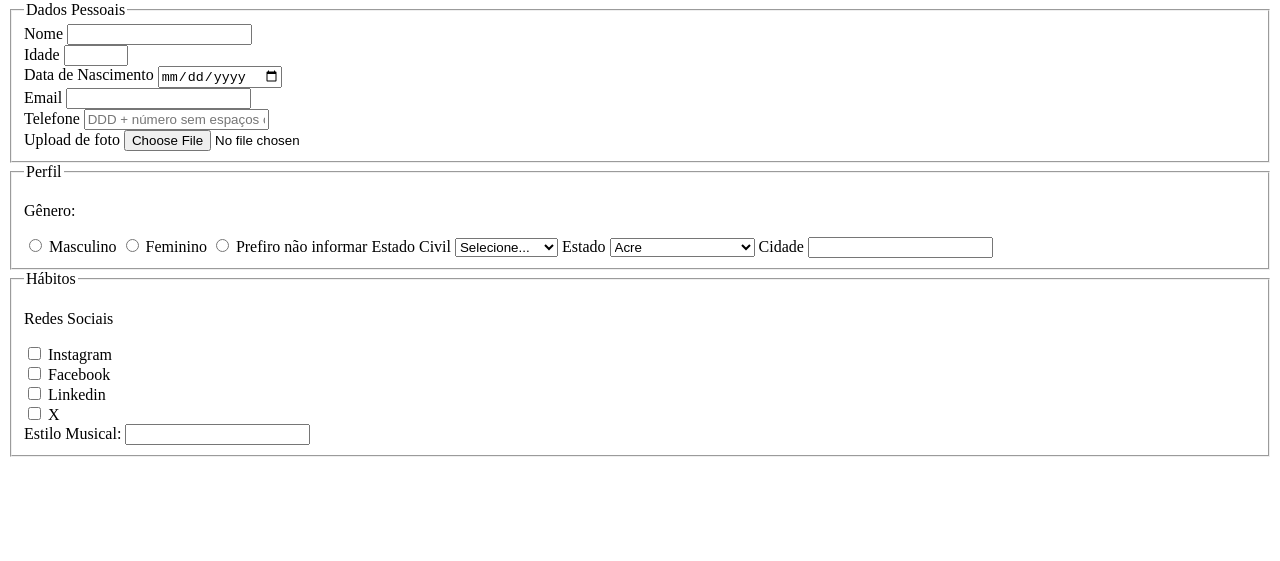
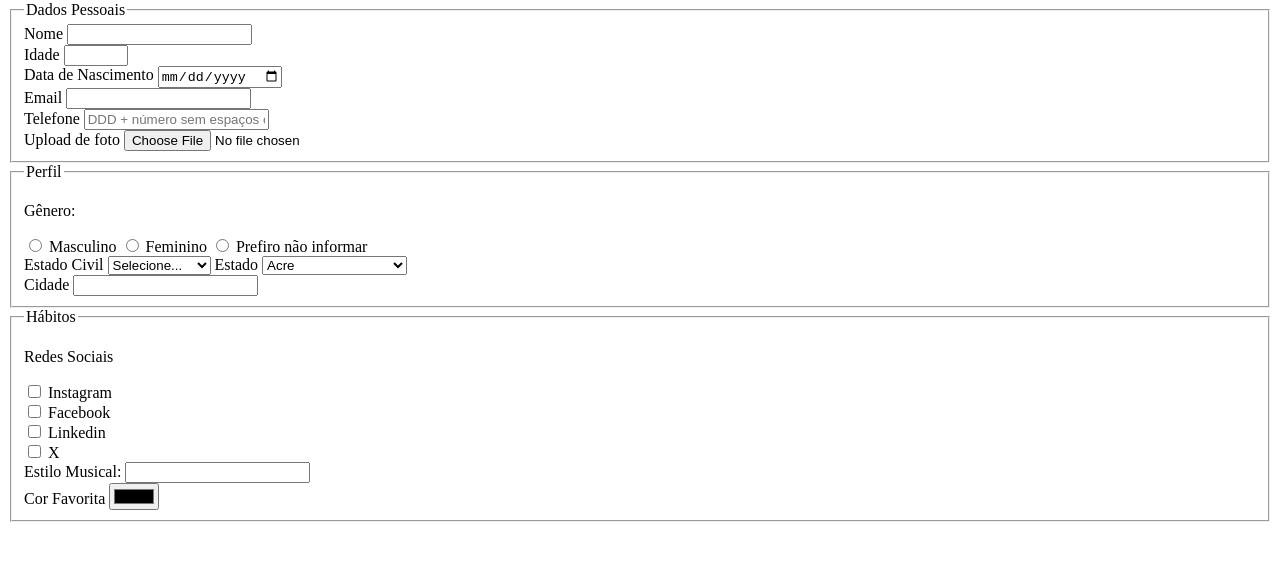
Before and after one commit to lpwesley/pesquisa-culturama, a plain HTML site: page index.html in a window 1280 px wide. Shown: the part 79-640 px from the top of the page. Drawn offline with Linux system fonts and the light colour scheme.

Commit message:
Adiciona opcao de cor

```diff
--- a/index.html
+++ b/index.html
@@ -52,7 +52,7 @@
         <label for="fem">Feminino</label>
 
         <input id="notInformed" type="radio" name="userGender" value="notInformed">
-        <label for="notInformed">Prefiro não informar</label>
+        <label for="notInformed">Prefiro não informar</label> <br>
 
         <label for="maritalStatus">Estado Civil</label>
         <select id="maritalStatus" name="userMaritalStatus">
@@ -92,7 +92,7 @@
           <option value="saoPaulo">São Paulo</option>
           <option value="sergipe">Sergipe</option>
           <option value="tocantins">Tocantins</option>
-        </select>
+        </select> <br>
 
         <label for="city">Cidade</label>
         <input id="city" type="text" name="userCity">
@@ -123,7 +123,10 @@
           <option value="Pop">
           <option value="Samba">
           <option value="Sertanejo">
-        </datalist>
+        </datalist> <br>
+
+        <label for="favoriteColor">Cor Favorita</label>
+        <input id="favoriteColor" type="color">
       </fieldset>
     </form>
   </section>
```
